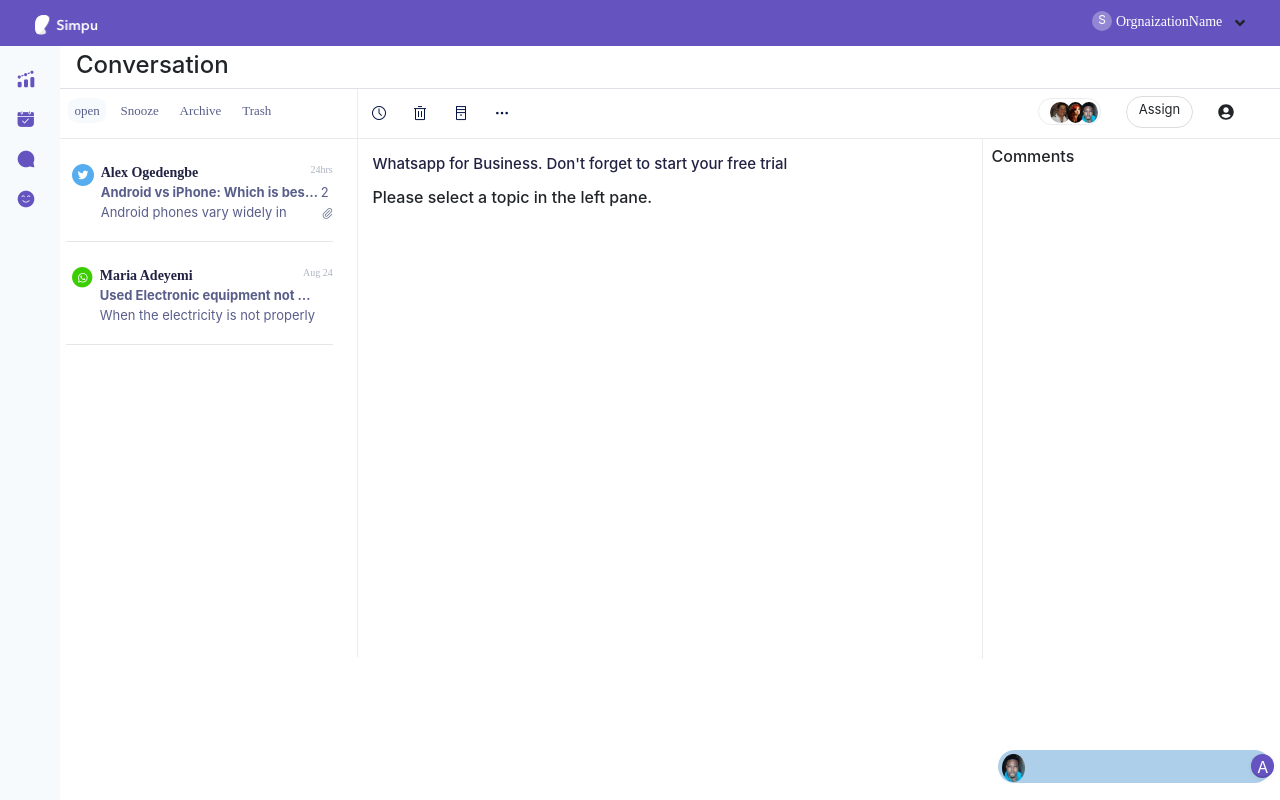
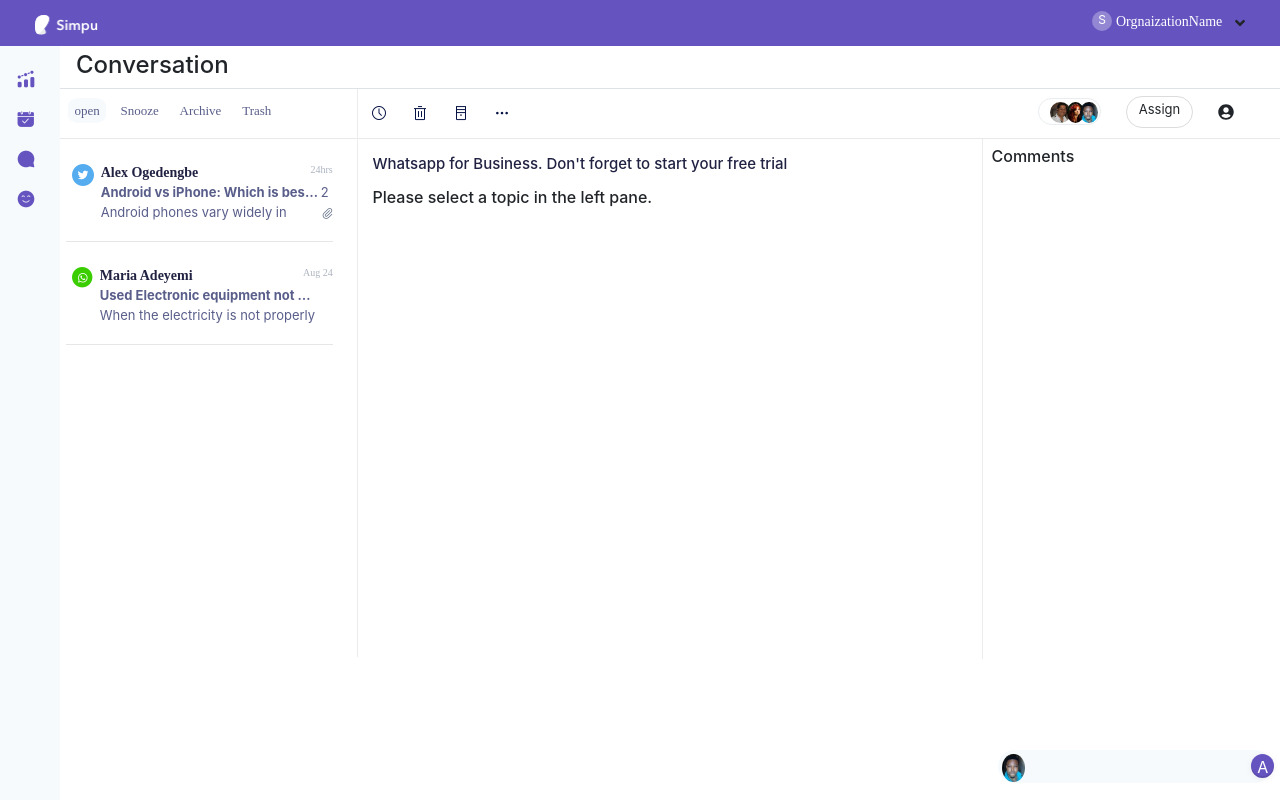
Before and after one commit to Pomile/Converse-frontend, a React app: page / in a window 1280 px wide. Built offline with nearby package versions, Linux system fonts and the light colour scheme.

Commit message:
feat[post-comment]: Implement a feature that allow a user to post a comment
- [x] Modify comment component
- [x] Modify comment service

[#171277167]

```diff
--- a/src/components/Comment/Comment.module.css
+++ b/src/components/Comment/Comment.module.css
@@ -20,7 +20,7 @@
   width: 273px;
   height: 33px;
   border-radius: 24px;
-  background-color: #adcfe9;
+  background-color: #f6fafd;
   display: flex;
   padding: 4px;
   border: none;
--- a/src/components/Comment/CommentDiv.js
+++ b/src/components/Comment/CommentDiv.js
@@ -8,11 +8,18 @@ export const CommentDiv = (props) => {
         <div className={Classes.Comment}>
             <h6 className={"pt-2 pl-2 pb-3"}>Comments</h6>
             <CommentList comments={props.comments}/>
-            <form className={Classes.Comment__form} >
+            <form className={Classes.Comment__form} onSubmit={(event) => props.postComment(event,props.comment) } >
                 <div className={Classes.Comment__InputBase}>
                     <img src={alex} alt={"A"} />
-                    <input type={"text"} name={"comment"} id={"comment"} className={Classes.Comment__input}/>
-                    <button type={"button"} className={Classes.Comment__InputButtion}>A</button>
+                    <input
+                        type={"text"}
+                        name={"comment"}
+                        id={"comment"}
+                        className={Classes.Comment__input}
+                        onChange={(event) => props.onChange(event) }
+                        value={props.comment}
+                    />
+                    <button type={"button"} className={Classes.Comment__InputButtion} onClick={(event) => props.postComment(event, props.comment)}>A</button>
                 </div>
             </form>
         </div>
--- a/src/components/Conversation/ConversationTab/ConversationTab.module.css
+++ b/src/components/Conversation/ConversationTab/ConversationTab.module.css
@@ -21,5 +21,5 @@
 }
 
 .Active{
-    background-color: #f6fafd;;
+    background-color: #f6fafd;
 }
--- a/src/containers/Conversation.js
+++ b/src/containers/Conversation.js
@@ -10,7 +10,7 @@ export class Conversation extends React.Component{
     constructor(props) {
         super(props);
 
-        // Posts Service Object
+        // Services Object
         this.services = this.props.services;
         this.state = {
             status: 'open',
@@ -36,7 +36,8 @@ export class Conversation extends React.Component{
     }
 
     /*
-        get all conversations handler
+     * get all conversations handler
+     *
     */
     getConversations = (status) => {
         this.setState({ status });
@@ -49,13 +50,9 @@ export class Conversation extends React.Component{
     }
 
     /**
-     * get a conversation
-     */
-
-    /**
      * get all messages by conversation id
      * @param id
-     */
+    */
     getConversation = (id) => {
         this.services
             .conversations
@@ -80,6 +77,8 @@ export class Conversation extends React.Component{
 
     /**
      * Save a message handler
+     * @param event
+     * @param message
      */
     saveMesssage = (event, message) => {
         if (event.charCode === 13 && message.trim() !== '') {
@@ -98,7 +97,10 @@ export class Conversation extends React.Component{
 
     }
 
-    // handle input change
+    /**
+    * Handle input change
+    * @param event
+    */
     onChange = event => {
 
         const target = event.target;
@@ -110,8 +112,26 @@ export class Conversation extends React.Component{
         }));
     }
     /**
-     * Save a comment
+     * Post a comment
+     * @param event
+     * @param comment
     */
+    postComment = (event, comment) => {
+        event.preventDefault();
+        const messageId = this.state.messageId;
+        if (comment.trim() !== '' && messageId !== null) {
+            const userId = this.state.userId;
+            const obj = { userId, messageId, content: comment.trim()  }
+            this.services
+                .comments
+                .saveComment(obj)
+                .then(() => {
+                    this.setState({ comment: '' });
+                    this.getComments(messageId);
+                });
+        }
+
+    }
 
     /**
      * get all comment by messageId
@@ -122,7 +142,8 @@ export class Conversation extends React.Component{
             .comments
             .getComments(messageId)
             .then((comments) => {
-                this.setState({ comments })
+                this.setState({ comments, messageId })
+
             })
     }
 
@@ -164,7 +185,14 @@ export class Conversation extends React.Component{
                                     gotoElement = {this.gotoElement}
                                 />
                             </Col>
-                            <Col className="no-gutter pl-0 " lg="4"><CommentDiv comments={this.state.comments}/></Col>
+                            <Col className="no-gutter pl-0 " lg="4">
+                                <CommentDiv
+                                    comments={this.state.comments}
+                                    postComment={this.postComment}
+                                    comment={this.state.comment}
+                                    onChange={this.onChange}
+                                />
+                            </Col>
                         </Row>
                     </Col>
                 </Row>
--- a/src/fontawesome.js
+++ b/src/fontawesome.js
@@ -1,6 +1,6 @@
 import { library } from '@fortawesome/fontawesome-svg-core';
-import { faUserCircle, faAngleDown, faCheckDouble } from '@fortawesome/free-solid-svg-icons';
+import { faUserCircle, faAngleDown, faCheckDouble, faPlane } from '@fortawesome/free-solid-svg-icons';
 
 library.add(
-    faUserCircle, faAngleDown, faCheckDouble
+    faUserCircle, faAngleDown, faCheckDouble, faPlane
 );
--- a/src/services/comment.js
+++ b/src/services/comment.js
@@ -36,11 +36,12 @@ export class CommentsService {
      * Saves comment if it has id, adds new one with new id otherwise
      * @param comment
      */
-    async saveMessage(comment) {
+    async saveComment(comment) {
         const index = this.comments.findIndex(({ id }) => comment.id === id);
         if (index === -1) {
             comment.id = uuid();
-            this.messages.push(comment);
+            console.log(comment);
+            this.comments.push(comment);
         } else {
             this.comments.splice(index, 1, comment);
         }
--- a/src/services/mesage.js
+++ b/src/services/mesage.js
@@ -48,7 +48,6 @@ export class MessagesService {
                 year: 'numeric',
                 time: 'numeric'
             });
-            console.log(message);
             this.messages.push(message);
         } else {
             this.messages.splice(index, 1, message);
```
Also changed, not shown: src/components/Header/Header.module.css (line endings or trailing spaces).
